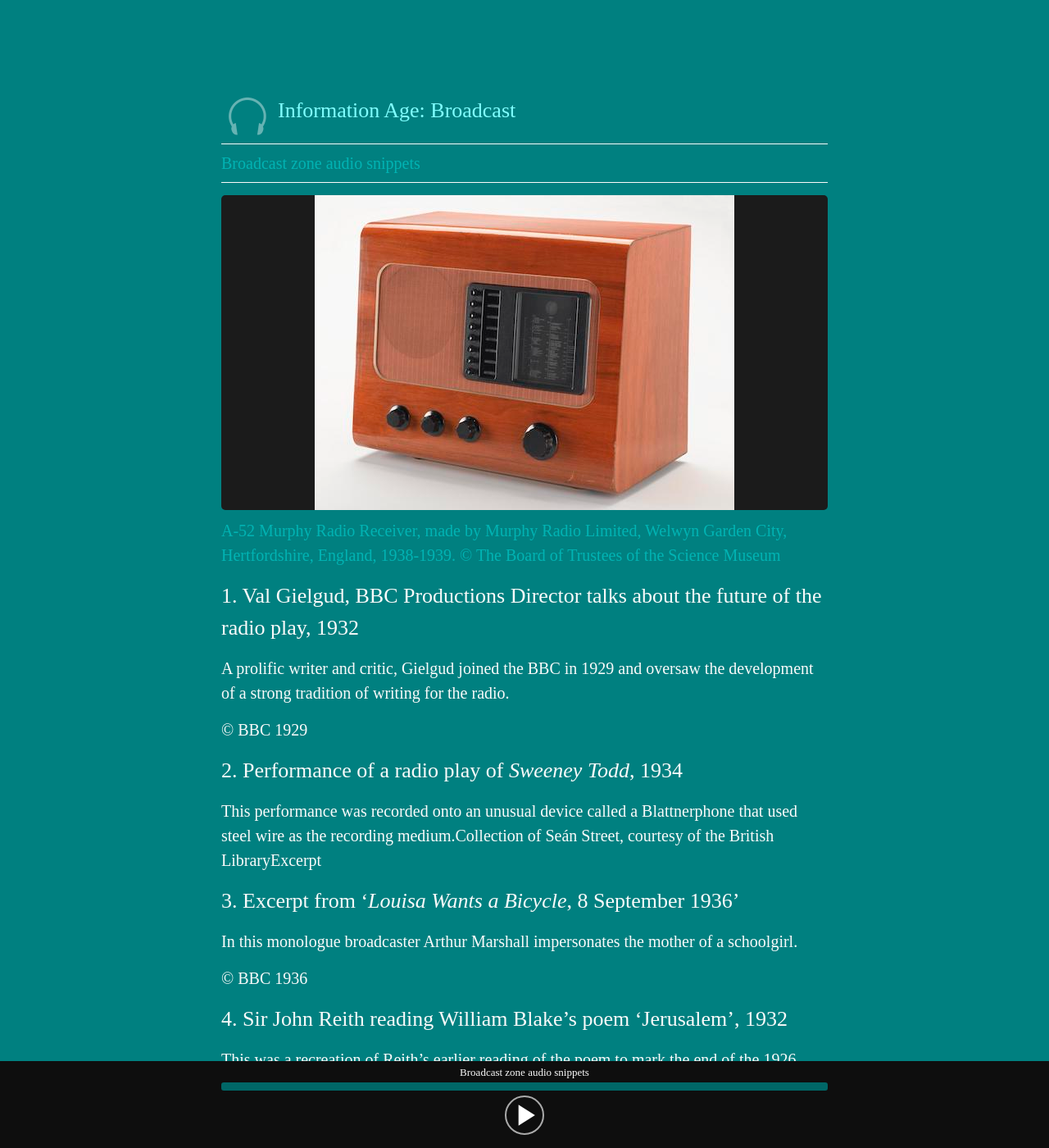
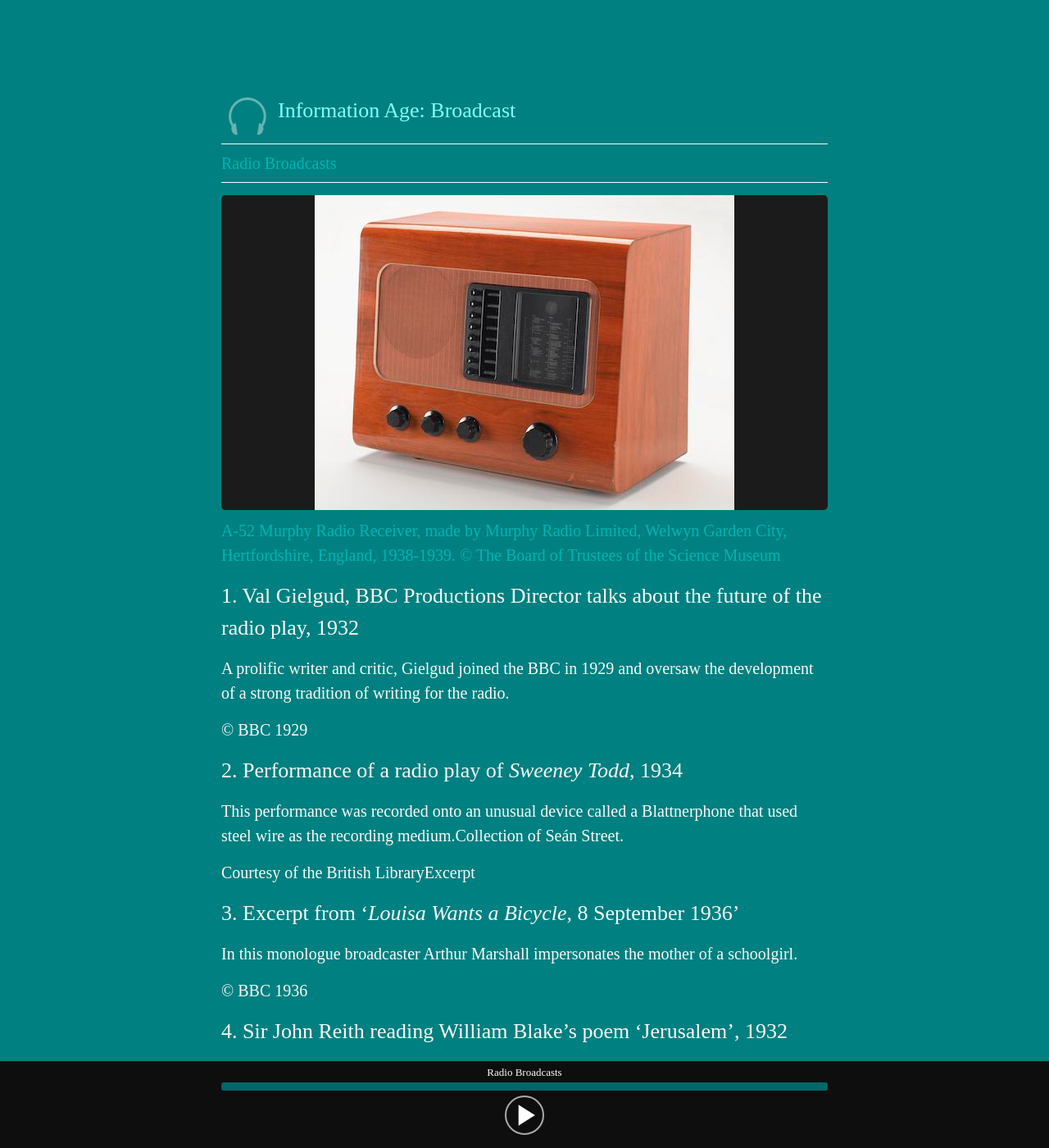
Before and after one commit to TheScienceMuseum/WebAudioPlayer, a Jekyll site: the page built from stops/ScienceMuseum/InfoAge/brodcastZoneB.md, in a window 1280 px wide and 1400 px high. Shown: the whole window at 82% size. Built offline with Jekyll 4.4.1, drawn with Linux system fonts in a browser that asks for light colours; some web fonts are replaced; some of the changed text lies outside the part shown.

Commit message:
v2.0.0.12 update broadcast

```diff
--- a/_config.yml
+++ b/_config.yml
@@ -26,4 +26,4 @@ headphones_icon_light: "/assets/img/icons/headphones-light.png"
 markdown: kramdown
 
 # Version settings (version number below is used for cache busting CSS and JS)
-version_number: 2.0.0.11
+version_number: 2.0.0.12
--- a/stops/ScienceMuseum/InfoAge/brodcastZoneA.md
+++ b/stops/ScienceMuseum/InfoAge/brodcastZoneA.md
@@ -3,7 +3,7 @@ layout: episode
 permalink: /sciencemuseum/infoage/broadcastA/
 type: stop
 section_title: Information Age:&nbsp;Broadcast
-title: Broadcast zone audio snippets
+title: Radio Broadcasts
 page_rank: #4
 stop_id: #4
 audio_file: /info age/Nbroad_A.mp3
@@ -31,7 +31,9 @@ Proving popular with listeners, for several years the performance of this early
 © BBC 1924
 
 ## 4. Extract from the BBC’s first transatlantic broadcast, 12 March 1925
-Although sound quality was poor, listeners to the WJK station in New York could hear music rebroadcast from 2LO.Courtesy of the British Library.
+Although sound quality was poor, listeners to the WJK station in New York could hear music rebroadcast from 2LO.
+
+Courtesy of the British Library.
 
 ## 5. Discussion of ‘Familiar Beliefs and Transcendent Reason’ by Arthur James Balfour, 1st Earl of Balfour, 1927
 An example of a public talk recorded onto a gramophone record for later broadcast.
--- a/stops/ScienceMuseum/InfoAge/brodcastZoneB.md
+++ b/stops/ScienceMuseum/InfoAge/brodcastZoneB.md
@@ -3,7 +3,7 @@ layout: episode
 permalink: /sciencemuseum/infoage/broadcastB/
 type: stop
 section_title: Information Age:&nbsp;Broadcast
-title: Broadcast zone audio snippets
+title: Radio Broadcasts
 page_rank: #4
 stop_id: #4
 audio_file: /info age/Nbroad_B.mp3
@@ -21,7 +21,9 @@ A prolific writer and critic, Gielgud joined the BBC in 1929 and oversaw the dev
 © BBC 1929
 
 ## 2. Performance of a radio play of *Sweeney Todd*, 1934
-This performance was recorded onto an unusual device called a Blattnerphone that used steel wire as the recording medium.Collection of Seán Street, courtesy of the British LibraryExcerpt
+This performance was recorded onto an unusual device called a Blattnerphone that used steel wire as the recording medium.Collection of Seán Street.
+
+Courtesy of the British LibraryExcerpt
 
 ## 3. Excerpt from ‘*Louisa Wants a Bicycle*, 8 September 1936’
 
@@ -55,7 +57,7 @@ Recorded by the Westminster Abbey Choir as part of a programme celebrating the s
 
 © BBC 1935
 
-## 10. Excerpt from a talk about a journey from Syria to Persia given by well-known personality Victoria Sackville West, 1932
+## 10. Excerpt from a talk about a journey from Syria to Persia given by well-known personality Victoria Sackville-West, 1932
 © BBC 1932
 
 ## 11. Announcements by R C Michaelson in several European languages, 1932
--- a/stops/ScienceMuseum/InfoAge/brodcastZoneC.md
+++ b/stops/ScienceMuseum/InfoAge/brodcastZoneC.md
@@ -3,7 +3,7 @@ layout: episode
 permalink: /sciencemuseum/infoage/broadcastC/
 type: stop
 section_title: Information Age:&nbsp;Broadcast
-title: Broadcast zone audio snippets
+title: Radio Broadcasts
 page_rank: #4
 stop_id: #4
 audio_file: /info age/Nbroad_C.mp3
@@ -15,28 +15,34 @@ hero_images:
 
 ### A-52 Murphy Radio Receiver, made by Murphy Radio Limited, Welwyn Garden City, Hertfordshire, England, 1938-1939. © The Board of Trustees of the Science Museum
 
-## 1. Abdication of King Edward VIII,10  December 1936
+## 1. Abdication of King Edward VIII, 10  December 1936
 The decision to use radio to address the nation shows how important the medium had become.
 
 © BBC 1936
 
-## 2. Radio announcer Stuart Hibbard recollects reading the news in the early days of Savoy Hill, 1936.
+## 2. Radio announcer Stuart Hibbard recollects reading the news in the early days of Savoy Hill, 1936
 © BBC 1936
 
 ## 3. Re-created news bulletin announcing the end of the General Strike, broadcast 1932
 The BBC offered independent reporting of the General Strike in 1926, establishing itself as the impartial voice of news.
+
 © BBC 1932
 
-## 4. Extract from tennis commentary by Colonel R H Brand, broadcast as part of *The End of Savoy Hill*, 14 May 1932.
+## 4. Extract from tennis commentary by Colonel R H Brand, broadcast as part of *The End of Savoy Hill*, 14 May 1932
 © BBC 1932
 
-## 5. Religious service in the Gaelic language from Iona Abbey, 7 June 1936  An extract from the first broadcast of the annual service from Iona to commemorate the death of St Columbia.
+## 5. Religious service in the Gaelic language from Iona Abbey, 7 June 1936
+An extract from the first broadcast of the annual service from Iona to commemorate the death of St Columbia.
+
 © BBC 1936
 
 ## 6. Extract  from *Carrol Levis and His Discoveries*, an early talent show, 1937
-Listeners were invited to write in and nominate their favourite act.
-Collection of Seán Street, courtesy of the British Library.
+Listeners were invited to write in and nominate their favourite act. Collection of Seán Street.
+
+Courtesy of the British Library.
 
 ## 7. *The League of Ovaltinies*, light entertainment broadcast from a European channel, 1930s
 Stations such as Radio Luxembourg could be heard in Britain, presenting the BBC with commercial competition.
-Collection of Seán Street, courtesy of the British Library.
+Collection of Seán Street.
+
+Courtesy of the British Library.
```
Also changed, not shown: other parts of stops/ScienceMuseum/InfoAge/brodcastZoneA.md (+1 -1 lines).
